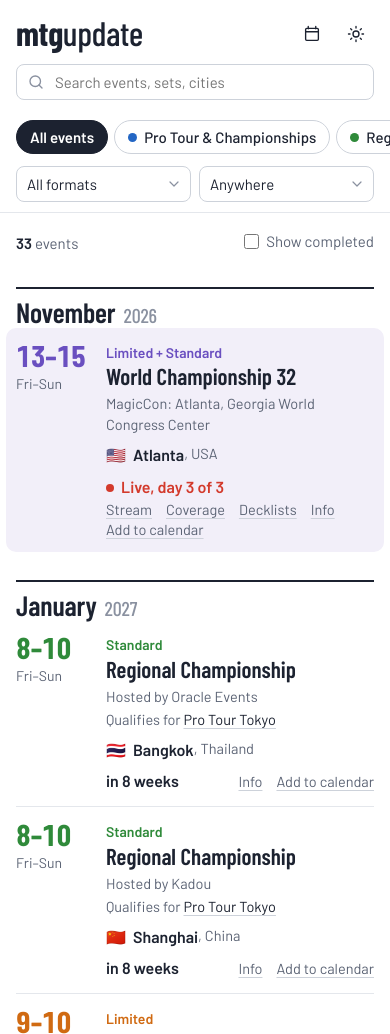
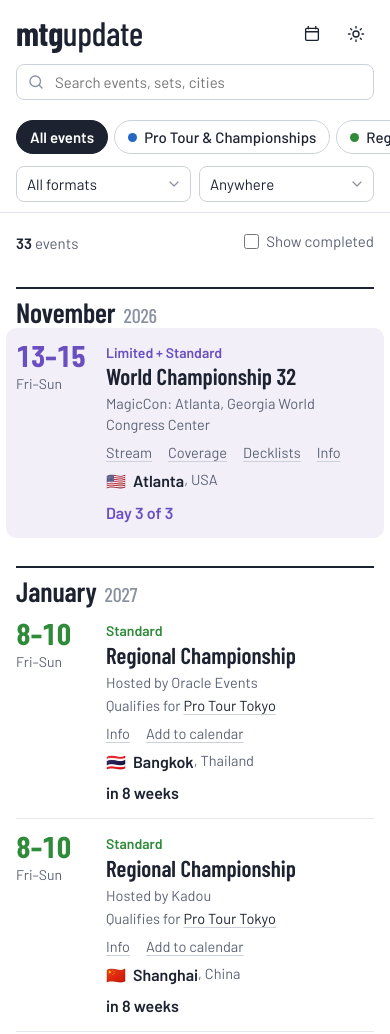
Before and after one commit to richardneal/mtgupdate, a website with bundled scripts: page index.html in a window 390 px wide. Shown: the top 1034 px of the page. Built offline with nearby package versions, Linux system fonts and the light colour scheme; files whose address does not match are found by name.

Commit message:
Event links on one line; 'Live now' only while the stream is up
- Event links sit under the details instead of wrapping in the narrow
  status column, and Add to calendar goes once an event is underway.
- A running event says 'Day 2 of 3'. The red dot and 'Live now' show
  only while the Twitch check finds the stream on air.

Co-Authored-By: Claude Opus 5.5 <noreply@anthropic.com>

```diff
--- a/css/style.css
+++ b/css/style.css
@@ -282,7 +282,8 @@ svg { width: 18px; height: 18px; fill: none; stroke: currentColor; stroke-width:
 
 .side { display: flex; flex-direction: column; align-items: flex-end; gap: 6px; padding-top: 19px; text-align: right; }
 .countdown { font-weight: 600; font-variant-numeric: tabular-nums; white-space: nowrap; }
-.actions { display: flex; flex-wrap: wrap; justify-content: flex-end; gap: 2px 14px; }
+.actions { display: flex; flex-wrap: wrap; gap: 2px 16px; margin-top: 8px; }
+.actions:empty { display: none; }
 .act {
   padding: 0; border: 0; background: none; color: var(--muted);
   font: 14.5px var(--text); text-decoration: underline; text-underline-offset: 3px;
@@ -298,7 +299,8 @@ svg { width: 18px; height: 18px; fill: none; stroke: currentColor; stroke-width:
   background: color-mix(in srgb, var(--accent) var(--tint-mix), var(--paper));
 }
 .event.is-live + .event { border-top-color: transparent; }
-.is-live .countdown { color: var(--live); }
+.is-live .countdown { color: var(--accent); }
+.on-air .countdown { color: var(--live); }
 .live-dot {
   display: inline-block; width: 8px; height: 8px; margin-right: 7px; vertical-align: 1px;
   border-radius: 50%; background: var(--live);
@@ -345,7 +347,7 @@ svg { width: 18px; height: 18px; fill: none; stroke: currentColor; stroke-width:
   .month h2 { position: static; flex-direction: row; align-items: baseline; gap: 8px; padding: 10px 0 2px; }
   .month h2 .y { margin: 0; }
   .event { grid-template-columns: 96px minmax(0, 1fr) 170px; }
-  .side { grid-column: 2 / -1; flex-direction: row; justify-content: space-between; align-items: baseline; padding-top: 0; text-align: left; }
+  .side { grid-column: 2 / -1; flex-direction: row; align-items: baseline; padding-top: 0; text-align: left; }
 }
 
 @media (max-width: 640px) {
@@ -373,6 +375,5 @@ svg { width: 18px; height: 18px; fill: none; stroke: currentColor; stroke-width:
   .when { grid-row: span 3; }
   .where { flex-direction: row; flex-wrap: wrap; gap: 0 6px; padding-top: 4px; }
   .country::before { content: ", "; margin-left: -6px; }
-  .side { grid-column: 2; flex-direction: row; flex-wrap: wrap; align-items: baseline; gap: 2px 14px; padding-top: 4px; }
-  .actions { justify-content: flex-start; }
+  .side { grid-column: 2; flex-direction: row; align-items: baseline; padding-top: 4px; }
 }
--- a/js/app.js
+++ b/js/app.js
@@ -206,7 +206,7 @@ function eventLinks(e, s) {
       class: 'act', href: url, target: '_blank', rel: 'noopener', 'data-twitch': twitch || null,
     }, label));
   }
-  if (s !== 'past') {
+  if (s === 'upcoming') {
     out.push(el('button', {
       class: 'act', type: 'button', title: 'Download this event as an .ics file',
       onclick: () => downloadICS([e], `${e.id}.ics`),
@@ -229,6 +229,15 @@ function showLiveStreams() {
     const up = liveChannels.get(a.dataset.twitch) === true;
     a.classList.toggle('live', up);
     a.textContent = up ? 'Watch live' : 'Stream';
+    // "Day 2 of 3" becomes "Live now, day 2 of 3" only while the broadcast is on.
+    const row = a.closest('.event');
+    const status = row?.querySelector('.countdown');
+    if (!status) continue;
+    row.classList.toggle('on-air', up);
+    const text = status.dataset.text;
+    status.replaceChildren(...(up
+      ? [el('span', { class: 'live-dot', 'aria-hidden': 'true' }), `Live now, ${text.charAt(0).toLowerCase()}${text.slice(1)}`]
+      : [text]));
   }
 }
 
@@ -274,15 +283,13 @@ function renderEvent(e) {
     el('div', { class: 'what' },
       el('p', { class: 'fmt' }, formatLabel(e)),
       el('h3', {}, el('a', { href: `#${e.id}` }, e.name)),
-      meta.length ? el('p', { class: 'meta' }, meta.map((m) => el('span', {}, m))) : null),
+      meta.length ? el('p', { class: 'meta' }, meta.map((m) => el('span', {}, m))) : null,
+      el('p', { class: 'actions' }, eventLinks(e, s))),
     el('p', { class: 'where' },
       el('span', { class: 'city' }, el('span', { class: 'flag', 'aria-hidden': 'true' }, flag(e.country)), e.city),
       el('span', { class: 'country' }, countryName(e.country))),
     el('div', { class: 'side' },
-      el('p', { class: 'countdown' },
-        s === 'live' ? el('span', { class: 'live-dot', 'aria-hidden': 'true' }) : null,
-        countdown(e, today)),
-      el('p', { class: 'actions' }, eventLinks(e, s))));
+      el('p', { class: 'countdown', 'data-text': countdown(e, today) }, countdown(e, today))));
 }
 
 function render() {
--- a/js/core.js
+++ b/js/core.js
@@ -164,7 +164,8 @@ export function countdown(event, today) {
   if (s === 'live') {
     const day = daysBetween(event.start, today) + 1;
     const total = daysBetween(event.start, event.end) + 1;
-    return total > 1 ? `Live, day ${day} of ${total}` : 'Live today';
+    // Underway, not necessarily on air: the page adds "Live now" only while the stream is up.
+    return total > 1 ? `Day ${day} of ${total}` : 'Today';
   }
   if (s === 'past') return 'Completed';
   const n = daysBetween(today, event.start);
```
Also changed, not shown: scripts/og-image.mjs (+3 -4 lines), tests/core.test.mjs (+1 -1 lines).
